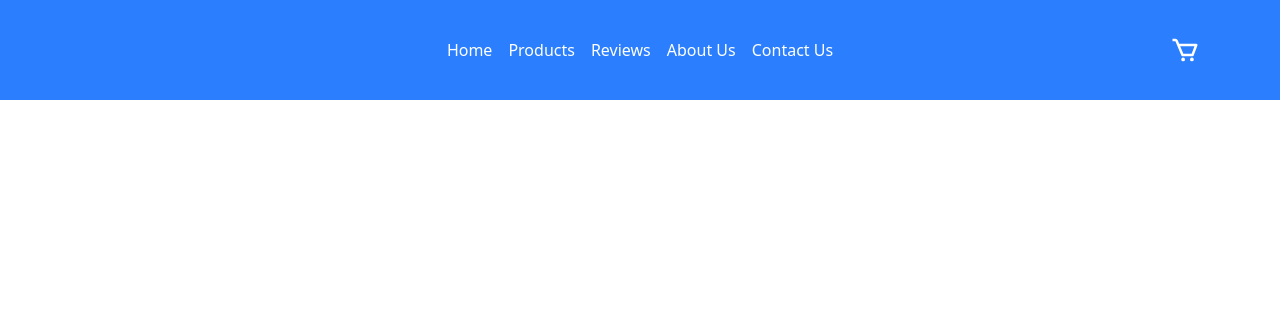
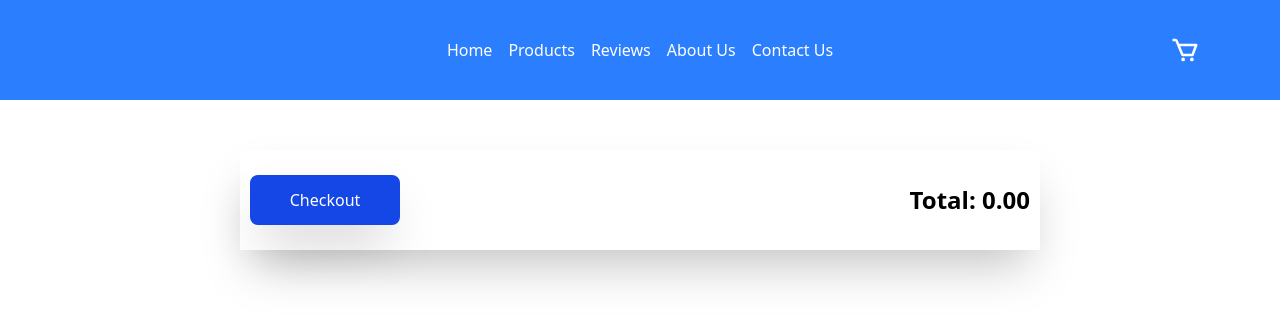
Before and after one commit to viraj992/Skyrek-course-frontend, a React (Vite) app: page /cart in a window 1280 px wide. Shown: the top 324 px of the page. Built offline with nearby package versions, Linux system fonts and the light colour scheme.

Commit message:
cart page GetTotal feature added ✏️

```diff
--- a/src/pages/client/cart.jsx
+++ b/src/pages/client/cart.jsx
@@ -1,5 +1,5 @@
 import { useState } from "react"
-import {addToCart, getCart} from "../../utils/cart"
+import {addToCart, getCart, getTotal} from "../../utils/cart"
 import { TbTrash } from "react-icons/tb"
 
 export default function CartPage(){
@@ -49,6 +49,14 @@ export default function CartPage(){
                     }
                 )
             }
+            <div className="w-[800px] h-[100px] m-[10px] p-[10px] shadow-2xl flex flex-row items-center justify-end relative">
+                <span className="font-bold text-2xl">
+                    Total: {getTotal().toLocaleString("en-us", { minimumFractionDigits:2, maximumFractionDigits:2})}
+                </span>
+                <button className="absolute left-[10px] w-[150px] h-[50px] cursor-pointer rounded-lg shadow-2xl bg-blue-700 border-[2px] border-blue-700 text-white hover:bg-white hover:text-blue-700">
+                    Checkout
+                </button>
+            </div>
         </div>
     )
 }
--- a/src/utils/cart.js
+++ b/src/utils/cart.js
@@ -42,3 +42,12 @@ export function addToCart(product, qty){
         }
     }
 }
+
+export function getTotal(){
+    const cart = getCart();
+    let total = 0;
+    cart.forEach((item)=>{
+        total += item.quantity * item.price;
+    })
+    return total;
+}
```
